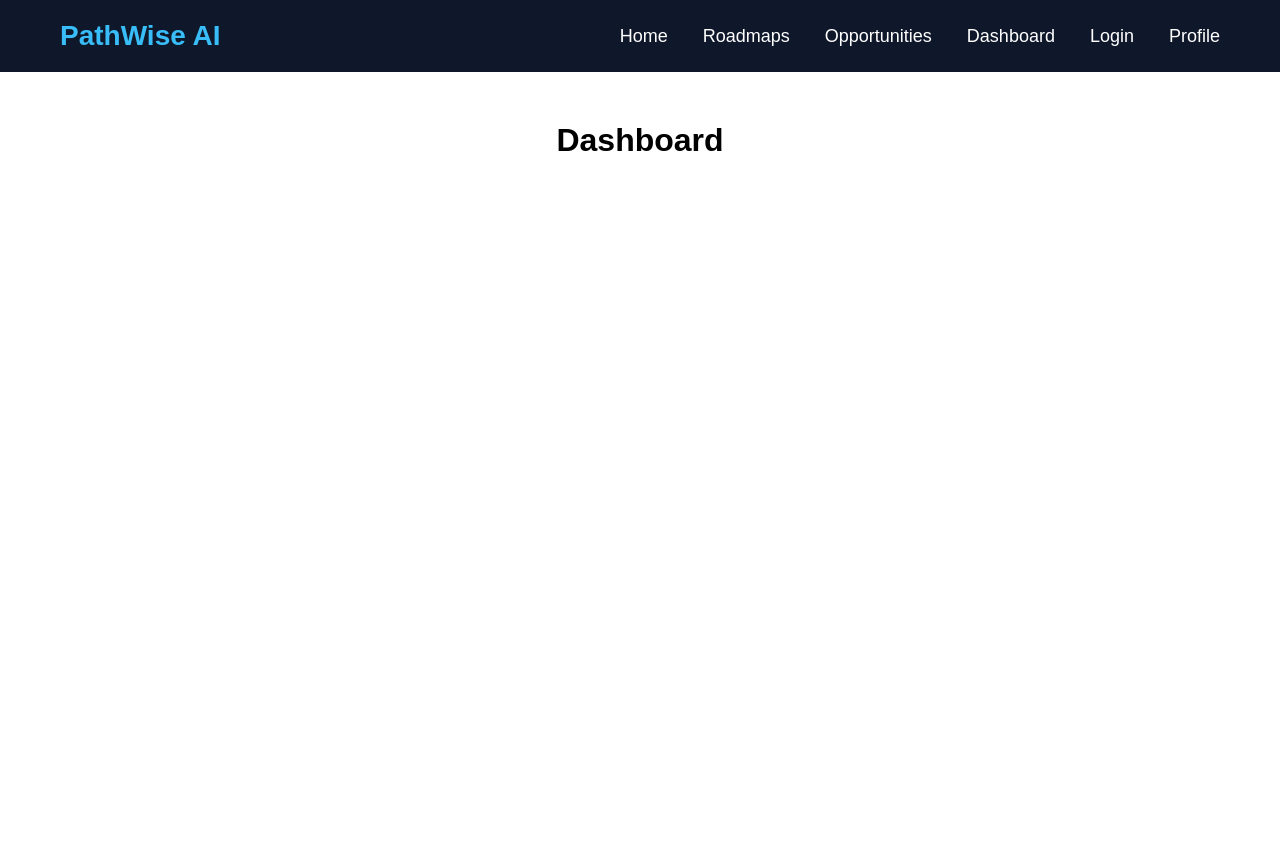
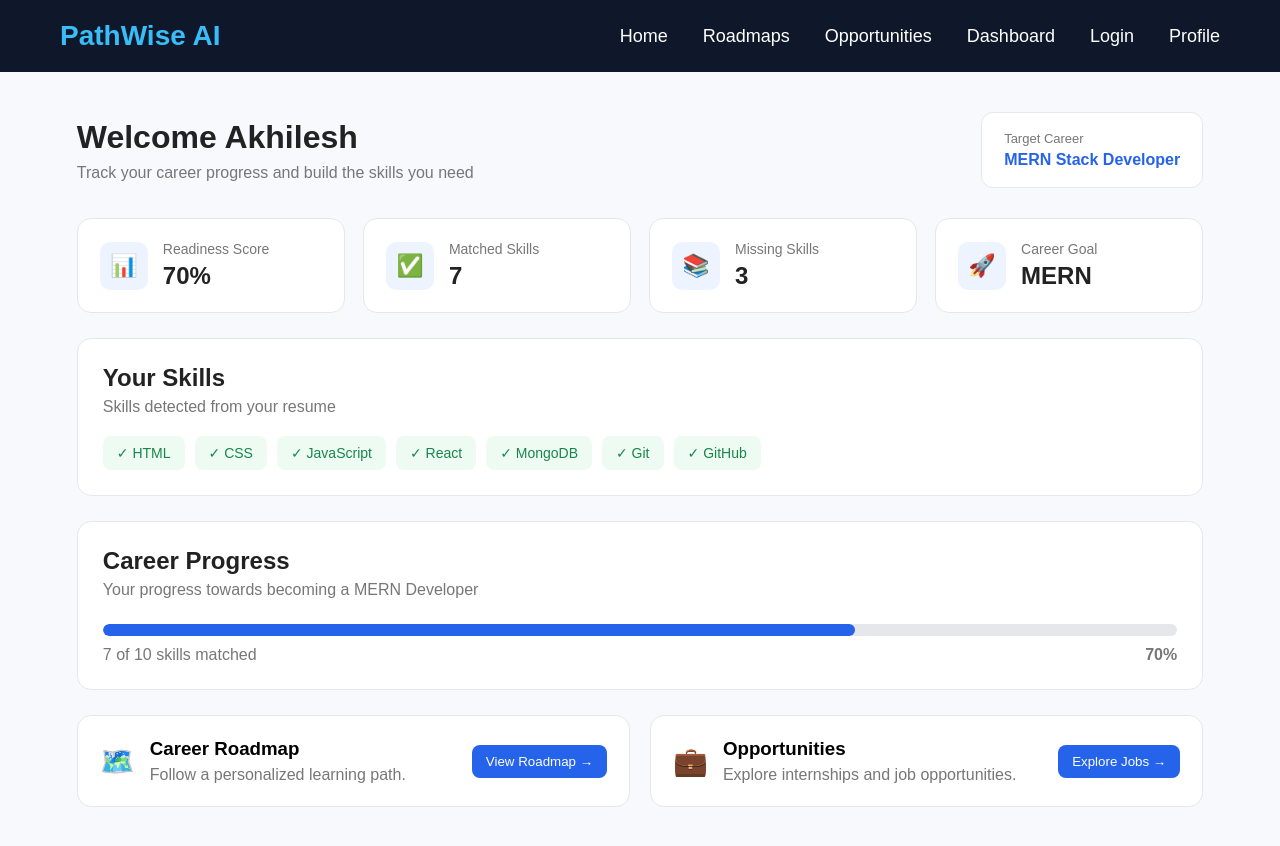
Before and after one commit to Akhu2007/career-roadmap-platform, a React (Vite) app: page /dashboard in a window 1280 px wide. Shown: the top 846 px of the page. Before the commit the page ends 800 px from the top, so only its background shows below. Built offline with nearby package versions, Linux system fonts and the light colour scheme.

Commit message:
Add Dynamic Career Selection

```diff
--- /dev/null
+++ b/src/css/dashboard.css
@@ -0,0 +1,233 @@
+.dashboard-page {
+  padding: 40px 6%;
+  background: #f7f9fc;
+  min-height: 100vh;
+}
+
+/* Welcome */
+
+.dashboard-welcome {
+  display: flex;
+  justify-content: space-between;
+  align-items: center;
+  margin-bottom: 30px;
+}
+
+.dashboard-welcome h1 {
+  margin: 0;
+  font-size: 32px;
+  color: #222;
+}
+
+.dashboard-welcome p {
+  color: #777;
+  margin-top: 8px;
+}
+
+.dashboard-career {
+  background: white;
+  padding: 18px 22px;
+  border-radius: 12px;
+  border: 1px solid #e5e7eb;
+}
+
+.dashboard-career span {
+  display: block;
+  color: #777;
+  font-size: 13px;
+  margin-bottom: 5px;
+}
+
+.dashboard-career strong {
+  color: #2563eb;
+}
+
+
+/* Stats */
+
+.dashboard-stats {
+  display: grid;
+  grid-template-columns: repeat(4, 1fr);
+  gap: 18px;
+  margin-bottom: 25px;
+}
+
+.dashboard-card {
+  background: white;
+  padding: 22px;
+  border-radius: 14px;
+  border: 1px solid #e5e7eb;
+  display: flex;
+  align-items: center;
+  gap: 15px;
+}
+
+.dashboard-icon {
+  width: 48px;
+  height: 48px;
+  border-radius: 10px;
+  background: #eef4ff;
+
+  display: flex;
+  align-items: center;
+  justify-content: center;
+
+  font-size: 22px;
+}
+
+.dashboard-card p {
+  margin: 0;
+  color: #777;
+  font-size: 14px;
+}
+
+.dashboard-card h2 {
+  margin: 5px 0 0;
+  color: #222;
+}
+
+
+/* Sections */
+
+.dashboard-section {
+  background: white;
+  padding: 25px;
+  border-radius: 14px;
+  border: 1px solid #e5e7eb;
+  margin-bottom: 25px;
+}
+
+.section-title h2 {
+  margin: 0;
+  color: #222;
+}
+
+.section-title p {
+  margin-top: 6px;
+  color: #777;
+}
+
+
+/* Skills */
+
+.dashboard-skills {
+  display: flex;
+  flex-wrap: wrap;
+  gap: 10px;
+  margin-top: 20px;
+}
+
+.dashboard-skills span {
+  padding: 9px 14px;
+  background: #eefbf3;
+  color: #18864b;
+  border-radius: 8px;
+  font-size: 14px;
+}
+
+
+/* Progress */
+
+.progress-bar {
+  width: 100%;
+  height: 12px;
+  background: #e5e7eb;
+  border-radius: 20px;
+  margin-top: 25px;
+  overflow: hidden;
+}
+
+.progress-fill {
+  width: 70%;
+  height: 100%;
+  background: #2563eb;
+  border-radius: 20px;
+}
+
+.progress-info {
+  display: flex;
+  justify-content: space-between;
+  margin-top: 10px;
+  color: #777;
+}
+
+
+/* Actions */
+
+.dashboard-actions {
+  display: grid;
+  grid-template-columns: 1fr 1fr;
+  gap: 20px;
+}
+
+.action-card {
+  background: white;
+  border: 1px solid #e5e7eb;
+  border-radius: 14px;
+  padding: 22px;
+
+  display: flex;
+  align-items: center;
+  gap: 15px;
+}
+
+.action-icon {
+  font-size: 28px;
+}
+
+.action-card h3 {
+  margin: 0;
+}
+
+.action-card p {
+  margin: 6px 0 0;
+  color: #777;
+}
+
+.action-card button {
+  margin-left: auto;
+  padding: 9px 14px;
+  border: none;
+  border-radius: 8px;
+  background: #2563eb;
+  color: white;
+  cursor: pointer;
+}
+
+
+/* Responsive */
+
+@media (max-width: 900px) {
+  .dashboard-stats {
+    grid-template-columns: repeat(2, 1fr);
+  }
+
+  .dashboard-welcome {
+    flex-direction: column;
+    align-items: flex-start;
+    gap: 20px;
+  }
+}
+
+@media (max-width: 600px) {
+  .dashboard-stats,
+  .dashboard-actions {
+    grid-template-columns: 1fr;
+  }
+
+  .dashboard-page {
+    padding: 25px 15px;
+  }
+
+  .dashboard-welcome h1 {
+    font-size: 25px;
+  }
+
+  .action-card {
+    flex-wrap: wrap;
+  }
+
+  .action-card button {
+    margin-left: 0;
+  }
+}
--- a/src/css/profile.css
+++ b/src/css/profile.css
@@ -39,6 +39,29 @@
 
   font-size: 28px;
   font-weight: bold;
+}
+
+.career-card {
+  background: white;
+  padding: 24px;
+  border-radius: 16px;
+  border: 1px solid #e5e7eb;
+}
+
+.career-select {
+  width: 100%;
+  padding: 12px 14px;
+  margin-top: 20px;
+  border: 1px solid #d1d5db;
+  border-radius: 8px;
+  font-size: 15px;
+  background: white;
+  cursor: pointer;
+}
+
+.career-select:focus {
+  outline: none;
+  border-color: #2563eb;
 }
 
 .profile-info {
--- a/src/pages/Dashboard.jsx
+++ b/src/pages/Dashboard.jsx
@@ -1,12 +1,119 @@
 import React from "react";
 import Navbar from "../components/Navbar";
-
+import "../css/dashboard.css";
 function Dashboard() {
   return (
     <>
       <Navbar />
-      <div style={{ padding: "50px", textAlign: "center" }}>
-        <h1>Dashboard</h1>
+
+      <div className="dashboard-page">
+        <section className="dashboard-welcome">
+          <div>
+            <h1>Welcome Akhilesh</h1>
+            <p>Track your career progress and build the skills you need</p>
+          </div>
+          {/* welcome */}
+          <div className="dashboard-career">
+            <span>Target Career</span>
+            <strong>MERN Stack Developer</strong>
+          </div>
+        </section>
+
+        {/* stats */}
+
+        <section className="dashboard-stats">
+          <div className="dashboard-card">
+            <div className="dashboard-icon">📊</div>
+            <div>
+              <p>Readiness Score</p>
+              <h2>70%</h2>
+            </div>
+          </div>
+
+          <div className="dashboard-card">
+            <div className="dashboard-icon">✅</div>
+            <div>
+              <p>Matched Skills</p>
+              <h2>7</h2>
+            </div>
+          </div>
+
+          <div className="dashboard-card">
+            <div className="dashboard-icon">📚</div>
+            <div>
+              <p>Missing Skills</p>
+              <h2>3</h2>
+            </div>
+          </div>
+
+          <div className="dashboard-card">
+            <div className="dashboard-icon">🚀</div>
+            <div>
+              <p>Career Goal</p>
+              <h2>MERN</h2>
+            </div>
+          </div>
+        </section>
+
+        {/* Skills */}
+        <section className="dashboard-section">
+          <div className="section-title">
+            <div>
+              <h2>Your Skills</h2>
+              <p>Skills detected from your resume</p>
+            </div>
+          </div>
+
+          <div className="dashboard-skills">
+            <span>✓ HTML</span>
+            <span>✓ CSS</span>
+            <span>✓ JavaScript</span>
+            <span>✓ React</span>
+            <span>✓ MongoDB</span>
+            <span>✓ Git</span>
+            <span>✓ GitHub</span>
+          </div>
+        </section>
+
+        {/* Progress */}
+        <section className="dashboard-section">
+          <div className="section-title">
+            <div>
+              <h2>Career Progress</h2>
+              <p>Your progress towards becoming a MERN Developer</p>
+            </div>
+          </div>
+
+          <div className="progress-bar">
+            <div className="progress-fill"></div>
+          </div>
+
+          <div className="progress-info">
+            <span>7 of 10 skills matched</span>
+            <strong>70%</strong>
+          </div>
+        </section>
+
+        {/* Quick Actions */}
+        <section className="dashboard-actions">
+          <div className="action-card">
+            <div className="action-icon">🗺️</div>
+            <div>
+              <h3>Career Roadmap</h3>
+              <p>Follow a personalized learning path.</p>
+            </div>
+            <button>View Roadmap →</button>
+          </div>
+
+          <div className="action-card">
+            <div className="action-icon">💼</div>
+            <div>
+              <h3>Opportunities</h3>
+              <p>Explore internships and job opportunities.</p>
+            </div>
+            <button>Explore Jobs →</button>
+          </div>
+        </section>
       </div>
     </>
   );
--- a/src/pages/Profile.jsx
+++ b/src/pages/Profile.jsx
@@ -1,10 +1,12 @@
 import { useState } from "react";
+import Navbar from "../components/Navbar";
 import "../css/Profile.css";
 
 function Profile() {
   const [file, setFile] = useState(null);
   const [message, setMessage] = useState("");
   const [skills, setSkills] = useState([]);
+  const [career, setCareer] = useState("MERN Stack Developer");
   const [analysis, setAnalysis] = useState({
     matchedSkills: [],
     missingSkills: [],
@@ -25,6 +27,7 @@ function Profile() {
     const formData = new FormData();
 
     formData.append("resume", file);
+    formData.append("career", career);
 
     try {
       const response = await fetch("http://localhost:5000/api/resume/upload", {
@@ -49,6 +52,8 @@ function Profile() {
   };
 
   return (
+    <>
+      <Navbar />
       <div className="profile-page">
         {/* Profile Header */}
         <section className="profile-header">
@@ -68,6 +73,27 @@ function Profile() {
 
         {/* Main Content */}
         <div className="profile-grid">
+          <section className="career-card">
+            <div className="card-heading">
+              <div className="heading-icon">🎯</div>
+              <div>
+                <h2>Target Career</h2>
+                <p>Choose the career you want to prepare for</p>
+              </div>
+            </div>
+
+            <select
+              value={career}
+              onChange={(e) => setCareer(e.target.value)}
+              className="career-select"
+            >
+              <option value="MERN Stack Developer">MERN Stack Developer</option>
+
+              <option value="Java Developer">Java Developer</option>
+
+              <option value="Frontend Developer">Frontend Developer</option>
+            </select>
+          </section>
           {/* Personal Information */}
 
           {/* Resume Upload */}
@@ -213,6 +239,7 @@ function Profile() {
           </section>
         </div>
       </div>
+    </>
   );
 }
 
```
Also changed, not shown: 1 other file (tests, documents, lock files or other folders). Lines whose indentation alone changed are shown as unchanged.
